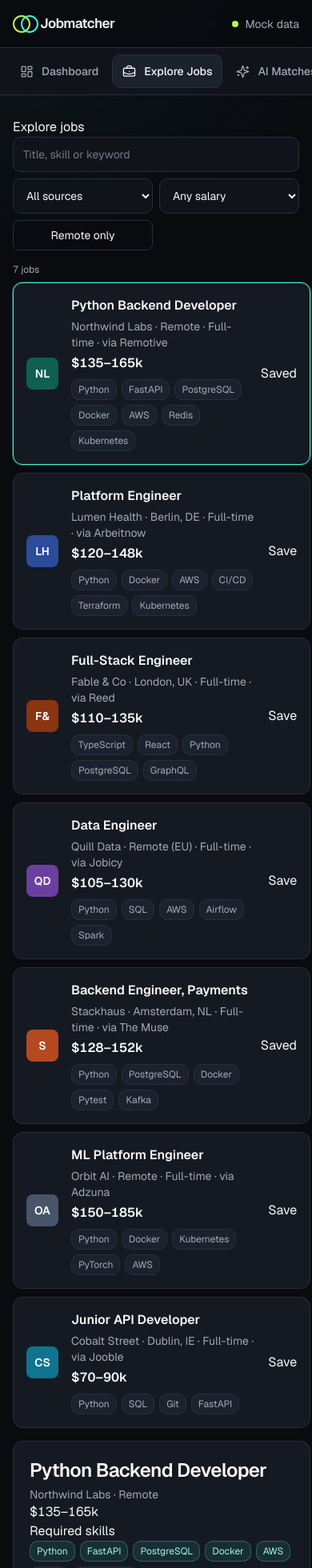
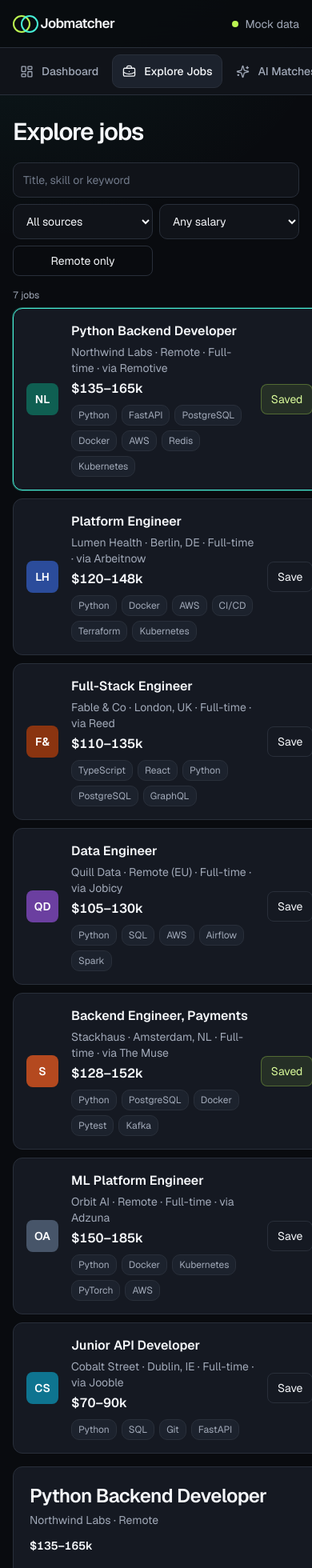
Before and after one commit to RomanMartinezM/job-matcher, a React (Vite) app: page /jobs in a window 390 px wide. Shown: the top 1960 px of the page at 80% size. Built offline with nearby package versions, Linux system fonts and the light colour scheme.

Commit message:
feat: finish responsive Explore Jobs page

```diff
--- a/src/pages/ExploreJobsPage.tsx
+++ b/src/pages/ExploreJobsPage.tsx
@@ -38,7 +38,9 @@ export function ExploreJobsPage() {
 
     return (
       <main>
-        <h1>Explore jobs</h1>
+        <h1 className="mb-5 text-3xl font-semibold tracking-[-0.04em] sm:text-[34px]">
+            Explore jobs
+        </h1>
         <div className="mb-4 grid grid-cols-2 gap-2 md:grid-cols-[2fr_1fr_1fr_auto]">
             <input
                 className="col-span-2 min-h-11 rounded-[10px] border border-[#292F3A] bg-[#101319] px-3 text-sm text-[#F5F7FA] placeholder:text-[#707989] focus-visible:outline-2 focus-visible:outline-offset-2 focus-visible:outline-teal-300 md:col-span-1"
@@ -92,7 +94,7 @@ export function ExploreJobsPage() {
         </p>
 
         {filteredJobs.length > 0 ? (
-        <div className="grid gap-4 lg:grid-cols-[1.3fr_1fr]">
+        <div className="grid items-start gap-4 lg:grid-cols-[1.3fr_1fr]">
             {/* First grid column: your existing list */}
             <ul className="grid gap-2.5">
                 {filteredJobs.map((job) => (
@@ -141,6 +143,11 @@ export function ExploreJobsPage() {
                         </div>
                     </button>
                     <button
+                            className={`shrink-0 rounded-lg border px-3 py-2 text-sm ${
+                                savedJobIds.includes(job.id)
+                                ? "border-lime-300/30 bg-lime-300/10 text-lime-200"
+                                : "border-[#292F3A] text-[#F5F7FA]"
+                            }`}
                         aria-label={savedJobIds.includes(job.id) ? `Unsave ${job.title}` : `Save ${job.title}`}
                         aria-pressed={savedJobIds.includes(job.id)}
                         onClick={() => toggleSavedJob(job.id)}
@@ -161,9 +168,13 @@ export function ExploreJobsPage() {
                     <p className="mt-1 text-sm text-[#A1A9B8]">
                         {selectedJob.company} · {selectedJob.location}
                     </p>
-                    <p>{selectedJob.salary}</p>
+                    <p className="my-3 text-sm font-semibold">
+                        {selectedJob.salary}
+                    </p>
 
-                    <h3>Required skills</h3>
+                    <h3 className="mb-1 mt-4 text-xs text-[#A1A9B8]">
+                        Required skills
+                    </h3>
 
                     <div className="flex flex-wrap gap-1.5">
                         {selectedJob.skills.map((skill) => {
```
